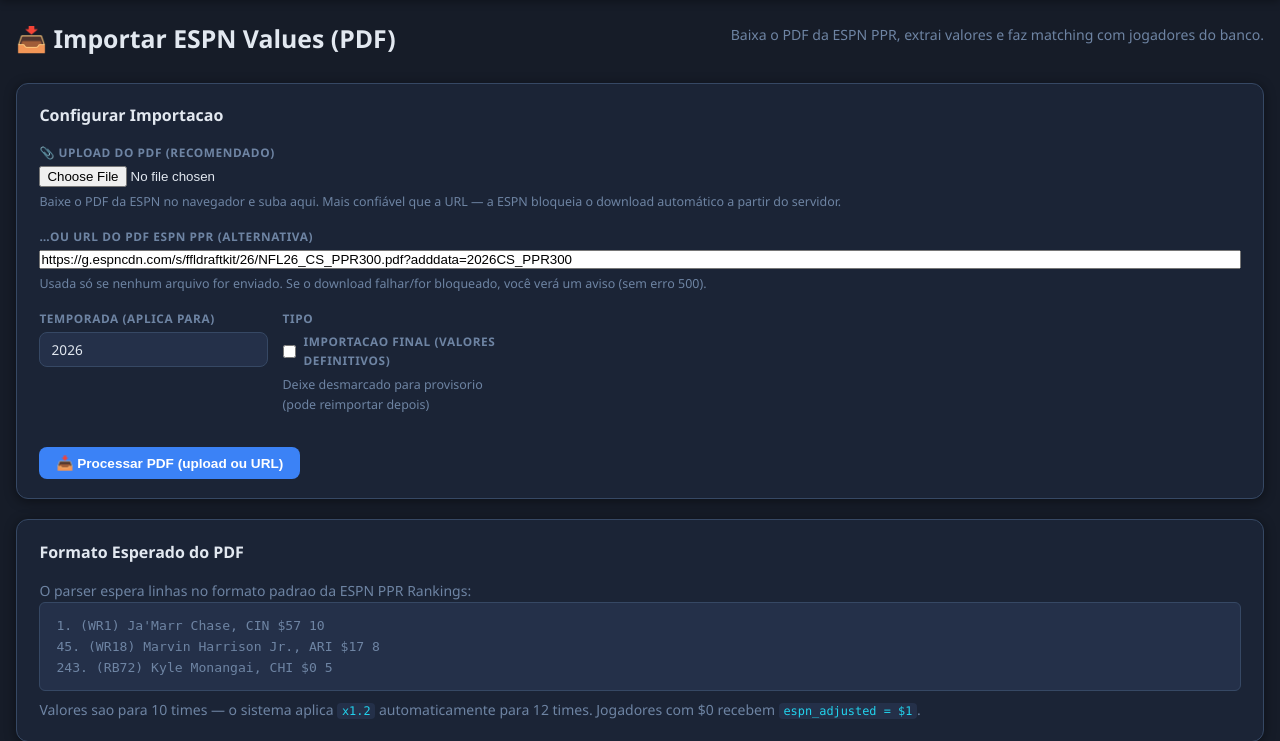
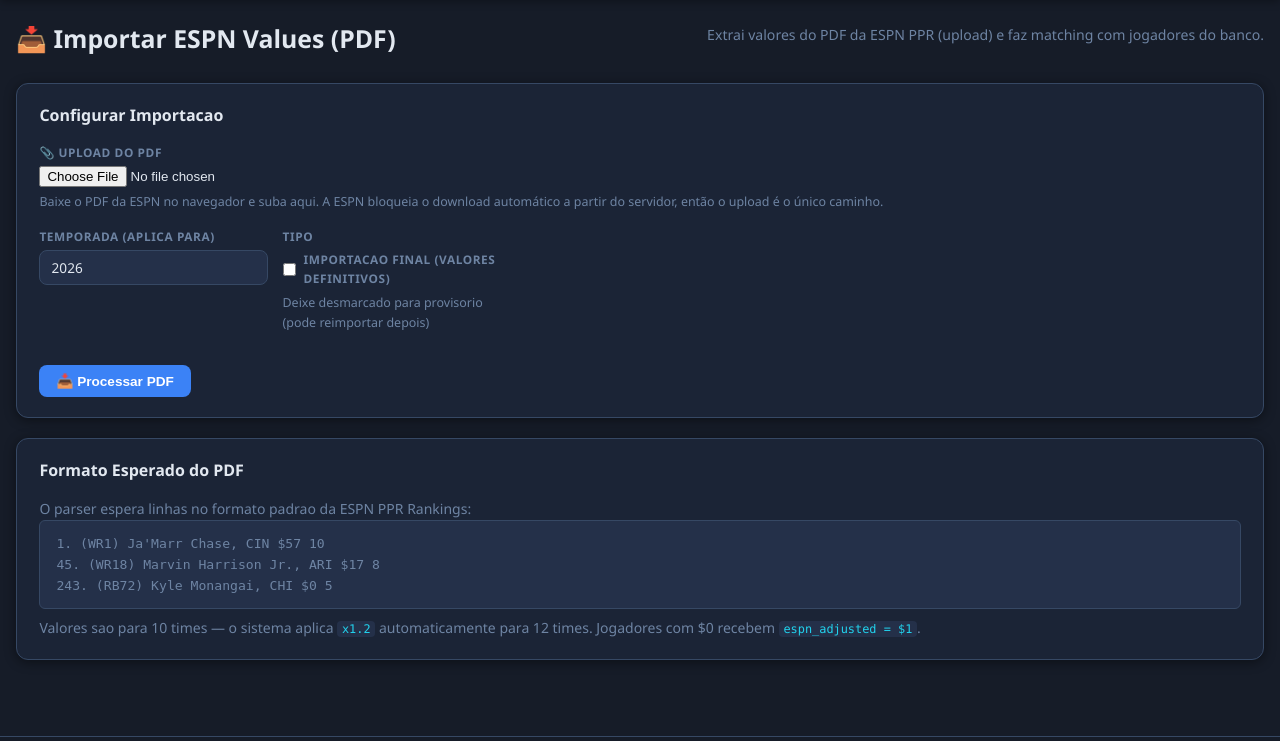
Before and after one commit to MellowBR/Dynasty_Fantasy_Manager, a Flask app: page /admin/espn_import in a window 1280 px wide. Shown: the part 54-795 px from the top of the page. Run offline with Flask 3, Linux system fonts and the light colour scheme; a user stored in the database is signed in; data comes from the database, SQL or seed files in the repository; data that the repository does not hold is empty.

Commit message:
MAN-E3-F2 (Opus): import ESPN upload-only (remoção completa do caminho de URL)
Decisão do owner: opção (a). A URL é inviável em prod (ESPN bloqueia IP do
Render — E1); só gerava ruído. Escopo = porta de entrada; parser/matching/
store/confirm/salary_engine/schema intocados.

- routes/admin.py: removido o branch de download por URL (requests.get,
  raise_for_status, flash anti-bot); POST exige upload. Guard %PDF preservado
  (protege upload corrompido → flash, sem 500), mensagem reescrita. Removidos
  a constante morta ESPN_DEFAULT_URL e o default_url do render.
- templates/espn_import.html: removido o input de URL; label/subtítulo/tooltip/
  botão sem menção a URL. Card de formato intacto.

Validação localhost: salary_engine_test 48/48; grep confirma zero resquício de
URL-download no fluxo de import. Aguarda smoke prod.

Co-Authored-By: Claude Opus 4.8 (1M context) <noreply@anthropic.com>

```diff
--- a/routes/admin.py
+++ b/routes/admin.py
@@ -482,8 +482,8 @@ def player_history_restore():
 
 
 # ── ESPN PDF Import ──────────────────────────────────────────────────────────
-
-ESPN_DEFAULT_URL = "https://g.espncdn.com/s/ffldraftkit/26/NFL26_CS_PPR300.pdf?adddata=2026CS_PPR300"
+# E3: import é upload-only. A constante ESPN_DEFAULT_URL e o caminho de download foram
+# removidos — a ESPN bloqueia o download automatizado do datacenter do Render (E1).
 
 
 def _espn_review_path():
@@ -589,43 +589,28 @@ def espn_import_page():
 
     if request.method == "GET":
         return render_template("espn_import.html",
-                               default_url=ESPN_DEFAULT_URL,
                                default_season=get_current_season() + 1,
                                last_import=last_import)
 
-    # POST: obter PDF (upload manual OU download por URL), parsear, guardar p/ review.
+    # POST: obter PDF por upload manual, parsear, guardar p/ review.
+    # E3: import é UPLOAD-ONLY. O download por URL foi removido — a ESPN bloqueia o
+    # acesso automatizado a partir do datacenter do Render (E1), então em prod a URL
+    # era sempre falha/ruído; o único caminho real é o upload do PDF baixado no navegador.
     season = int(request.form.get("season", get_current_season() + 1) or get_current_season() + 1)
     is_final = request.form.get("is_final") == "on"
 
-    # Entrada 1 — upload manual (preferido: não depende do IP do servidor; a ESPN
-    # bloqueia o download a partir do datacenter do Render — E1).
     uploaded = request.files.get("pdf_file")
-    if uploaded and uploaded.filename:
-        pdf_bytes = uploaded.read()
-        source = f"upload:{uploaded.filename}"
-    else:
-        # Entrada 2 — download por URL, com degradação graciosa.
-        url = request.form.get("url", ESPN_DEFAULT_URL).strip()
-        if not url:
-            flash("Forneça um arquivo PDF (upload) ou uma URL.", "error")
-            return redirect(url_for("admin.espn_import_page"))
-        import requests as req
-        try:
-            r = req.get(url, timeout=30)
-            r.raise_for_status()
-            pdf_bytes = r.content
-        except Exception as e:
-            flash(f"Erro ao baixar PDF: {e}", "error")
-            return redirect(url_for("admin.espn_import_page"))
-        source = url
+    if not (uploaded and uploaded.filename):
+        flash("Forneça um arquivo PDF (upload). Baixe o PDF da ESPN no navegador e suba aqui.", "error")
+        return redirect(url_for("admin.espn_import_page"))
+    pdf_bytes = uploaded.read()
+    source = f"upload:{uploaded.filename}"
 
-    # Guarda anti-500 (E1): exigir um PDF de verdade. A ESPN devolve um 200 NÃO-PDF
-    # (anti-bot) a IPs de datacenter — isso passava pelo raise_for_status e estourava
-    # PDFSyntaxError no parser não guardado. Agora falha gracioso.
+    # Guarda anti-500 (E1): exigir um PDF de verdade. Protege o upload de arquivo
+    # inválido/corrompido — sem isso, o parser não guardado estouraria PDFSyntaxError.
     if not pdf_bytes or pdf_bytes[:4] != b"%PDF":
-        flash("O conteúdo recebido não é um PDF válido. Se baixou por URL a partir do "
-              "servidor, a ESPN provavelmente bloqueou o acesso automatizado — baixe o "
-              "PDF no navegador e use o upload manual.", "error")
+        flash("O arquivo enviado não é um PDF válido. Baixe o PDF da ESPN no navegador "
+              "e faça o upload novamente.", "error")
         return redirect(url_for("admin.espn_import_page"))
 
     from espn_pdf_parser import parse_pdf_bytes, match_players
--- a/templates/espn_import.html
+++ b/templates/espn_import.html
@@ -5,7 +5,7 @@
 {% block content %}
 <div class="page-header">
   <h1 class="page-title">📥 Importar ESPN Values (PDF)</h1>
-  <p class="page-subtitle">Baixa o PDF da ESPN PPR, extrai valores e faz matching com jogadores do banco.</p>
+  <p class="page-subtitle">Extrai valores do PDF da ESPN PPR (upload) e faz matching com jogadores do banco.</p>
 </div>
 
 {% with messages = get_flashed_messages(with_categories=true) %}
@@ -21,15 +21,9 @@
   <form method="POST" action="/admin/espn_import" enctype="multipart/form-data">
     <div class="form-grid">
       <div class="form-group" style="grid-column: 1 / -1">
-        <label>📎 Upload do PDF (recomendado)</label>
+        <label>📎 Upload do PDF</label>
         <input type="file" name="pdf_file" accept="application/pdf,.pdf" class="input-full">
-        <span class="text-dim" style="font-size:.78rem">Baixe o PDF da ESPN no navegador e suba aqui. Mais confiável que a URL — a ESPN bloqueia o download automático a partir do servidor.</span>
-      </div>
-      <div class="form-group" style="grid-column: 1 / -1">
-        <label>…ou URL do PDF ESPN PPR (alternativa)</label>
-        <input type="url" name="url" value="{{ default_url }}" class="input-full"
-               placeholder="https://g.espncdn.com/...">
-        <span class="text-dim" style="font-size:.78rem">Usada só se nenhum arquivo for enviado. Se o download falhar/for bloqueado, você verá um aviso (sem erro 500).</span>
+        <span class="text-dim" style="font-size:.78rem">Baixe o PDF da ESPN no navegador e suba aqui. A ESPN bloqueia o download automático a partir do servidor, então o upload é o único caminho.</span>
       </div>
       <div class="form-group">
         <label>Temporada (aplica para)</label>
@@ -45,8 +39,8 @@
       </div>
     </div>
     <button type="submit" class="btn btn-primary" style="margin-top:1rem"
-            data-tooltip="Usa o arquivo enviado (ou baixa da URL), extrai jogadores e&#10;valores, e mostra a tela de revisao antes de salvar.">
-      📥 Processar PDF (upload ou URL)
+            data-tooltip="Usa o arquivo enviado, extrai jogadores e valores,&#10;e mostra a tela de revisao antes de salvar.">
+      📥 Processar PDF
     </button>
   </form>
 </div>
```
Also changed, not shown: improvements.md (+16 -3 lines), manager_devplan.md (+19 -0 lines).
